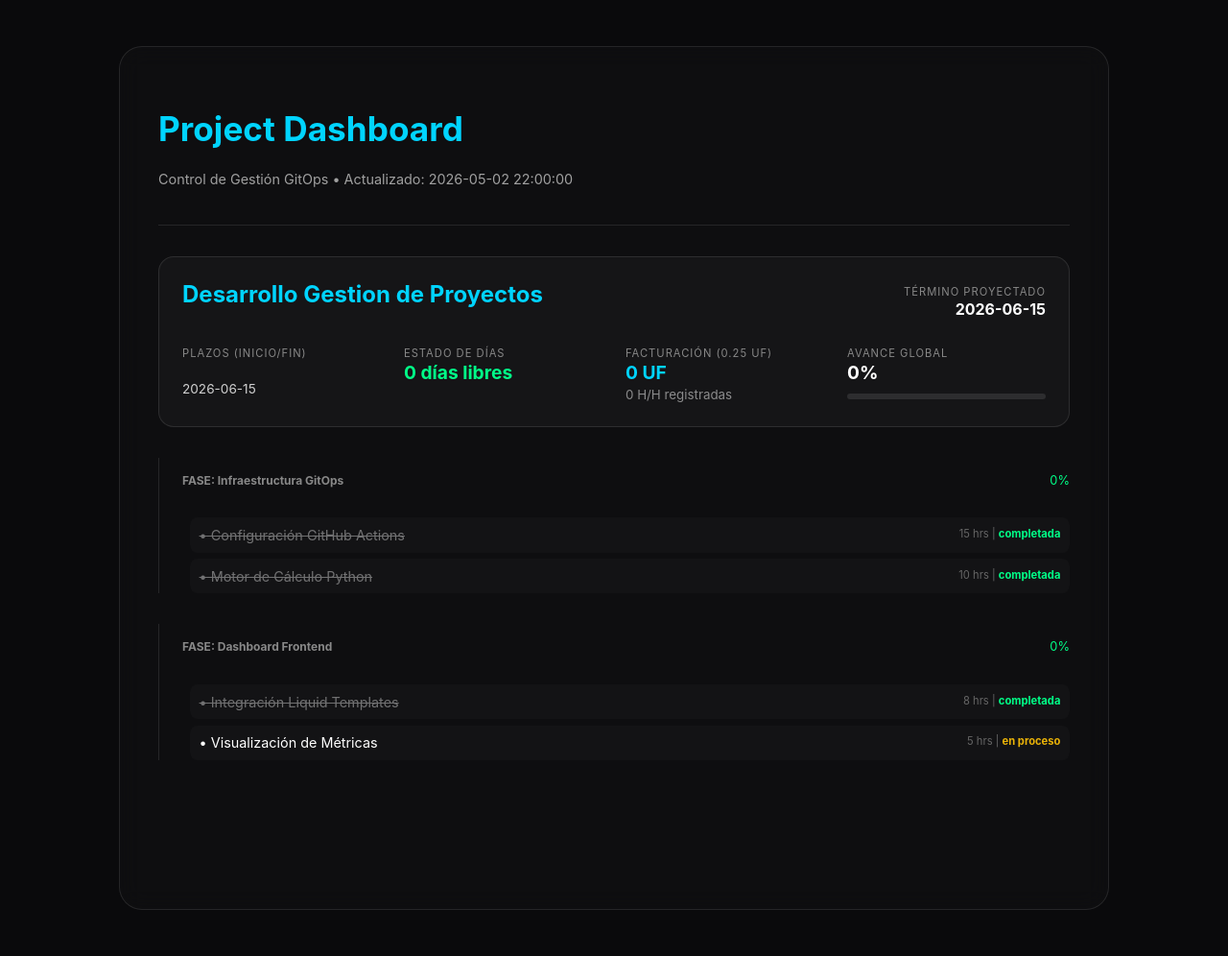
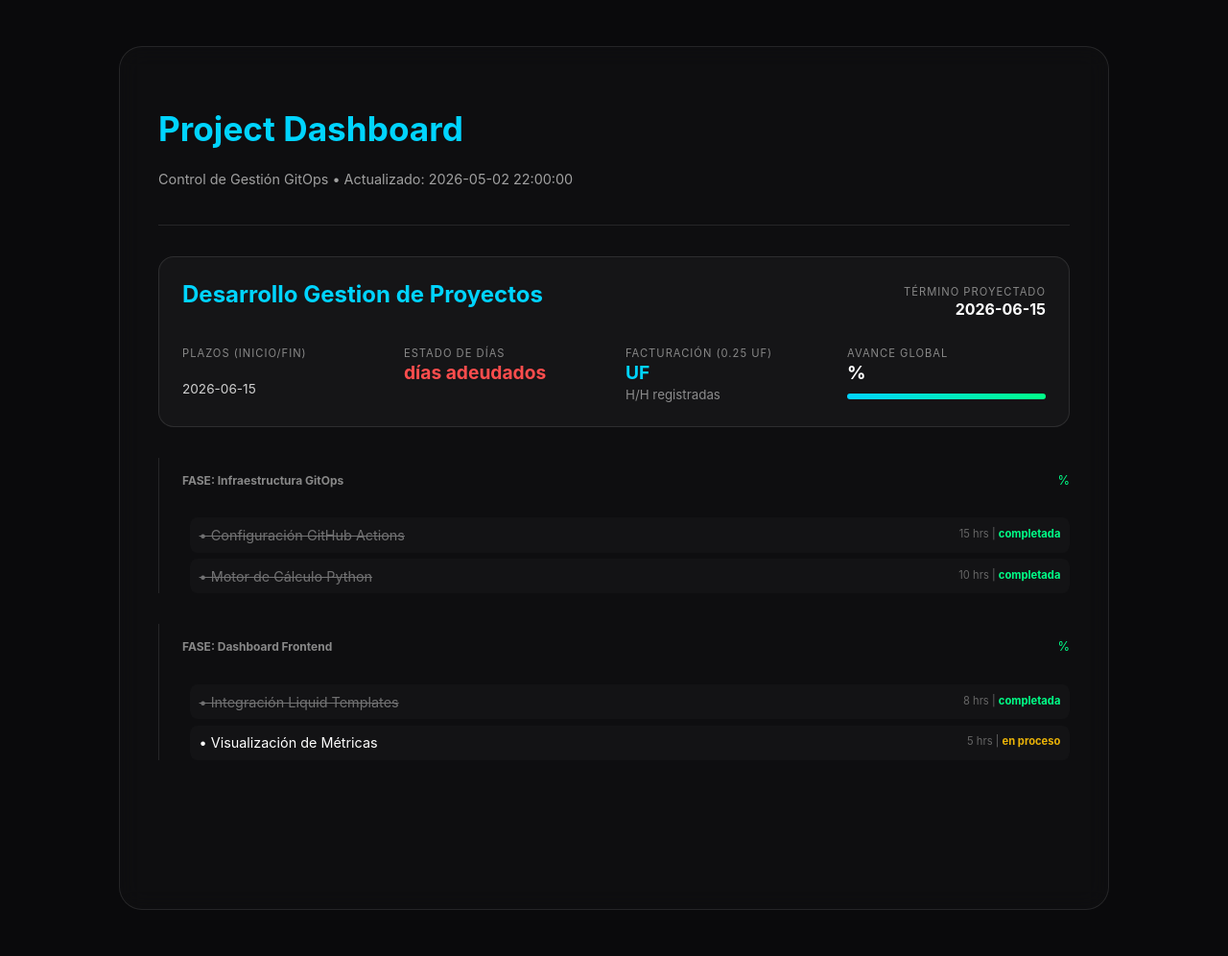
Before and after one commit to sloty00/projects, a Jekyll site: the page built from index.html, in a window 1280 px wide. Shown: the whole page at 96% size. Built offline with Jekyll 4.4.1, drawn with Linux system fonts in a browser that asks for light colours.

Commit message:
Clean up project schedule JSON structure
Removed unused metrics and progress fields from the project schedule.

```diff
--- a/_data/project-schedule.json
+++ b/_data/project-schedule.json
@@ -10,16 +10,11 @@
       "metrics": {
         "uf_base": 38000.0,
         "mora": 0.5,
-        "total_progress": 0,
-        "total_hh": 0,
-        "total_uf": 0,
-        "days_diff": 0,
         "status_label": "En Desarrollo"
       },
       "phases": [
         {
           "phase_name": "Infraestructura GitOps",
-          "progress": 0,
           "tasks": [
             { "task_name": "Configuración GitHub Actions", "hh_spent": 15, "status": "completada" },
             { "task_name": "Motor de Cálculo Python", "hh_spent": 10, "status": "completada" }
@@ -27,7 +22,6 @@
         },
         {
           "phase_name": "Dashboard Frontend",
-          "progress": 0,
           "tasks": [
             { "task_name": "Integración Liquid Templates", "hh_spent": 8, "status": "completada" },
             { "task_name": "Visualización de Métricas", "hh_spent": 5, "status": "en proceso" }
```
